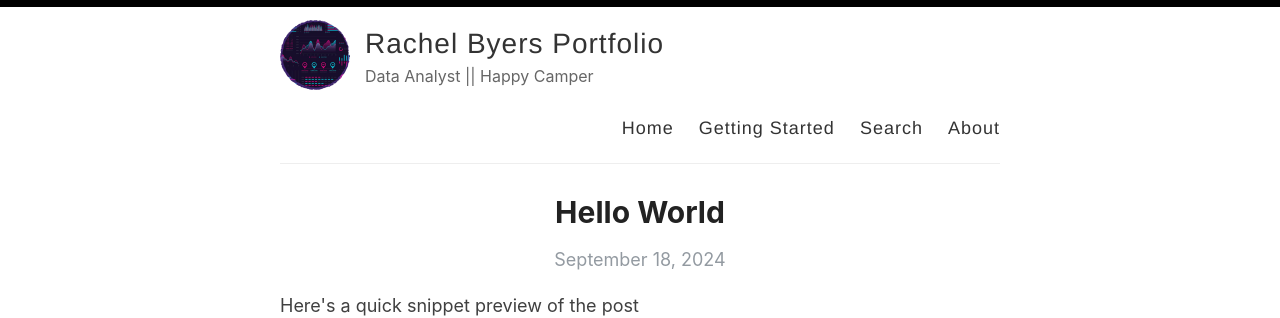
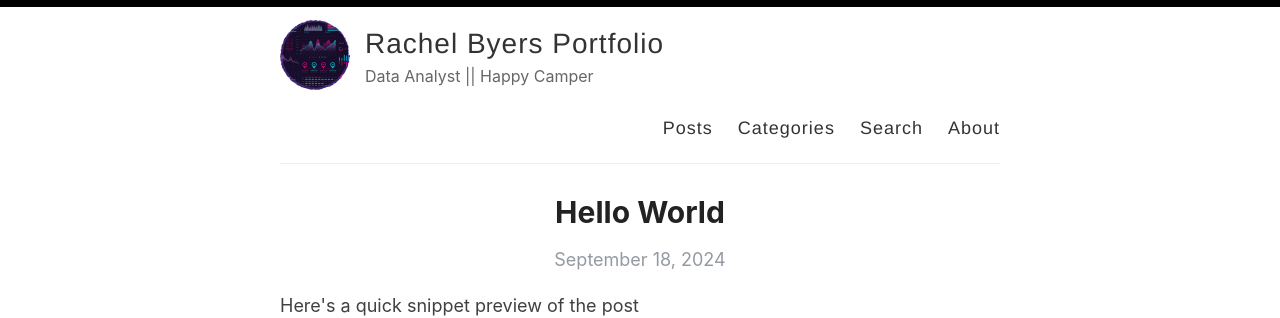
Before and after one commit to rbyers18/github-portfolio, a Jekyll site: the page built from index.html, in a window 1280 px wide. Shown: the top 318 px of the page. Built offline with Jekyll 4.4.1, drawn with Linux system fonts in a browser that asks for light colours; the list of posts is cut into pages by our own code.

Commit message:
Update default.html

```diff
--- a/_layouts/default.html
+++ b/_layouts/default.html
@@ -28,8 +28,8 @@
             </div>
 
             <nav>
-              <a href="{{ site.baseurl }}/">Home</a>
-              <a href="{{ site.baseurl }}/getting-started">Getting Started</a>
+              <a href="{{ site.baseurl }}/">Posts</a>
+              <a href="{{ site.baseurl }}/categories">Categories</a>
               <a href="{{ site.baseurl }}/search">Search</a>
               <a href="{{ site.baseurl }}/About">About</a>
             </nav>
```
